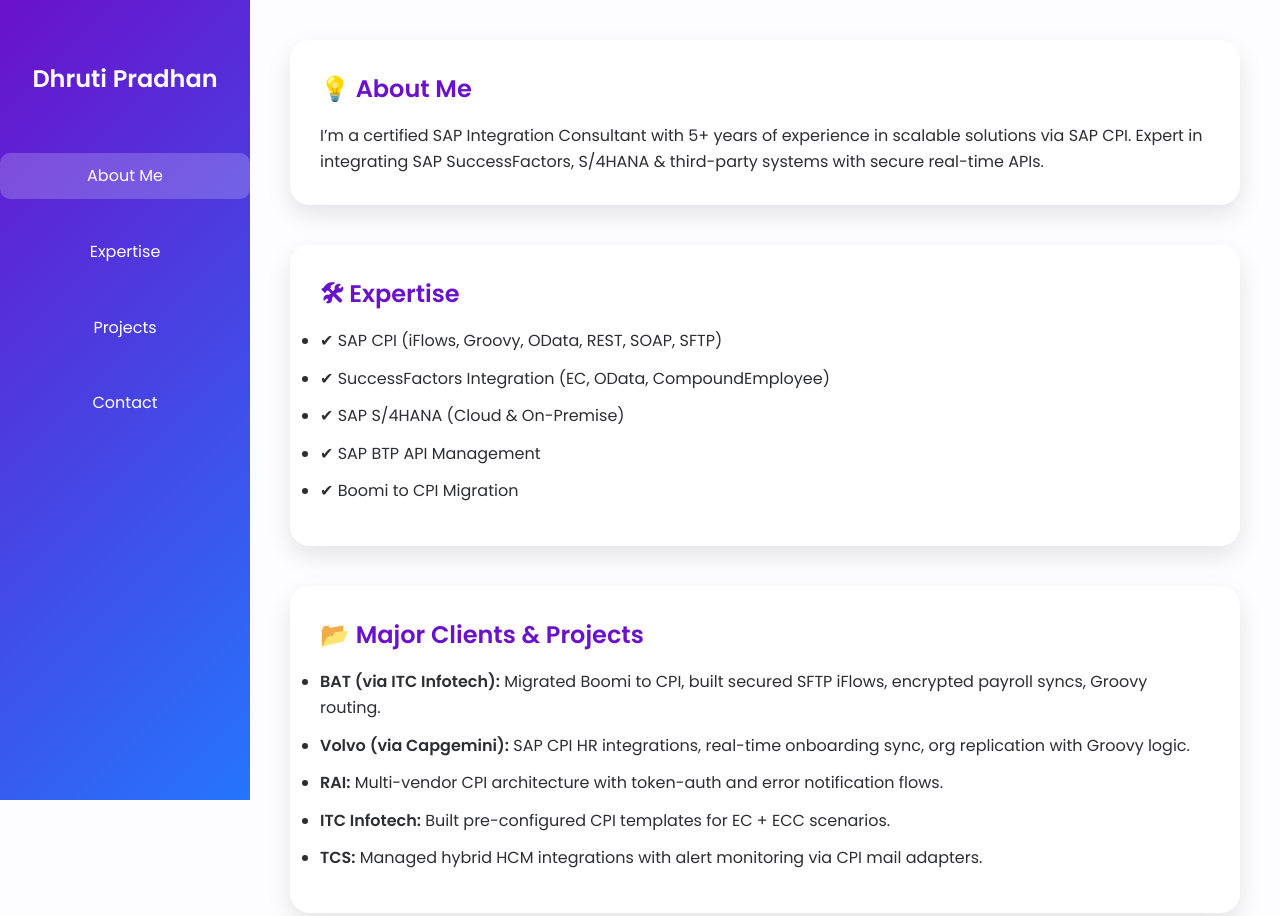
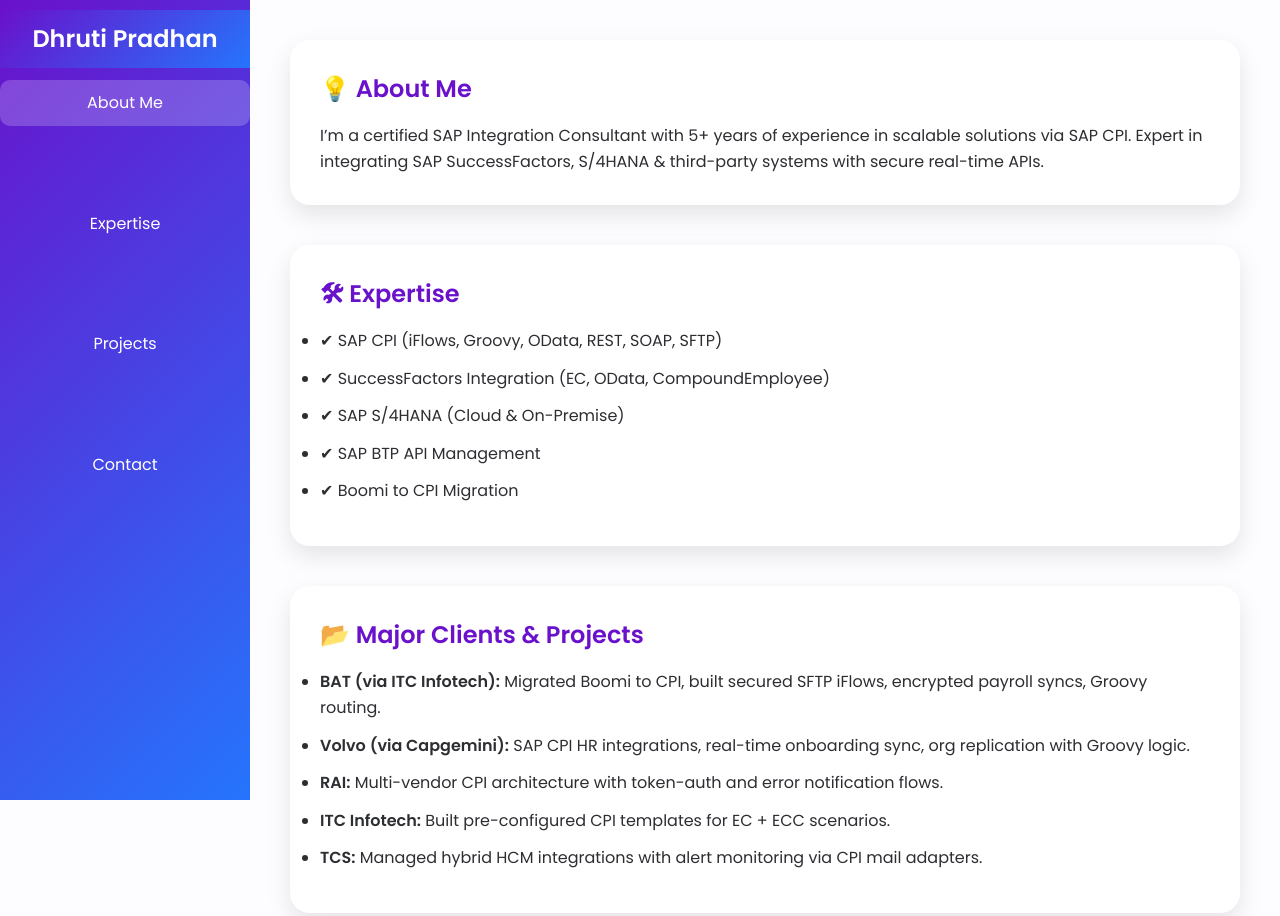
Before and after one commit to dhruti1703/dhruti.github.io, a plain HTML site: page index.html in a window 1280 px wide. Shown: the top 916 px of the page. Drawn offline with Linux system fonts and the light colour scheme.

Commit message:
Update index.html

```diff
--- a/index.html
+++ b/index.html
@@ -33,7 +33,7 @@
       width: 250px;
       background: linear-gradient(135deg, var(--primary), var(--secondary));
       color: white;
-      padding-top: 60px;
+      padding-top: 20px;
       height: 100vh;
       position: fixed;
       left: 0;
@@ -45,14 +45,20 @@
 
     nav h1 {
       font-size: 1.5em;
-      margin-bottom: 40px;
+      margin-bottom: 30px;
       text-align: center;
+      position: fixed;
+      top: 10px;
+      width: 250px;
+      background: inherit;
+      padding: 10px 0;
+      z-index: 1;
     }
 
     nav a {
       color: white;
       text-decoration: none;
-      margin: 15px 0;
+      margin: 60px 0 15px;
       padding: 10px 20px;
       transition: 0.3s;
       width: 100%;
```
